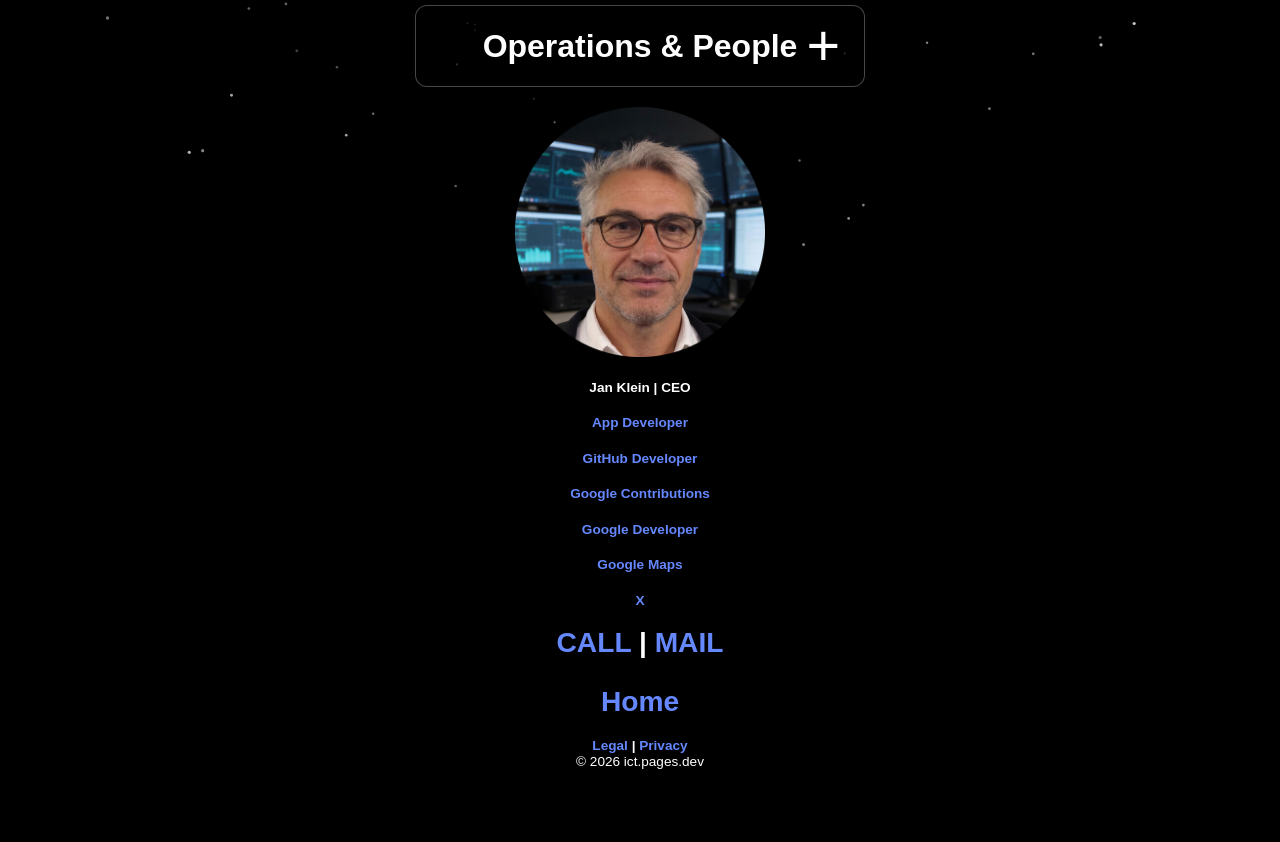
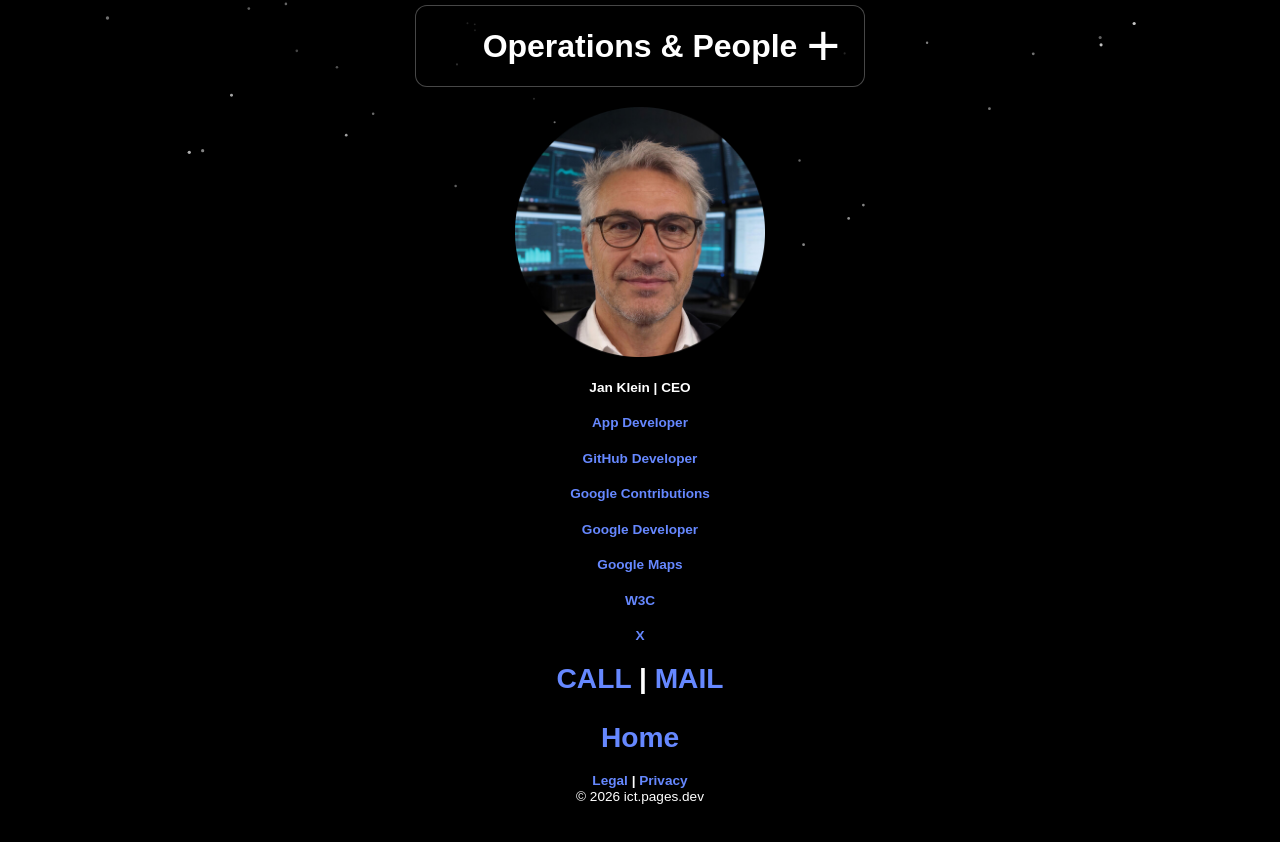
Before and after one commit to ictpages/ictpages.github.io, a plain HTML site: page about.html in a window 1280 px wide. Shown: the part 549-1391 px from the top of the page. Drawn offline with Linux system fonts and the light colour scheme.

Commit message:
Add W3C link to about.html

```diff
--- a/about.html
+++ b/about.html
@@ -430,6 +430,8 @@ a {
     <br>
         <p><strong><a href="https://g.page/r/CbKsxqxGTPjREBI/"  target="_blank">Google Maps</a></strong></p>
     <br>
+    <p><strong><a href="https://www.w3.org/community/aikr/wiki/User:Janklein" target="_blank">W3C</a></strong></p>
+    <br>
     <p><strong><a href="https://x.com/JanKleinInfo" target="_blank">X</a></strong></p>
     <br>
 <h2>
```
